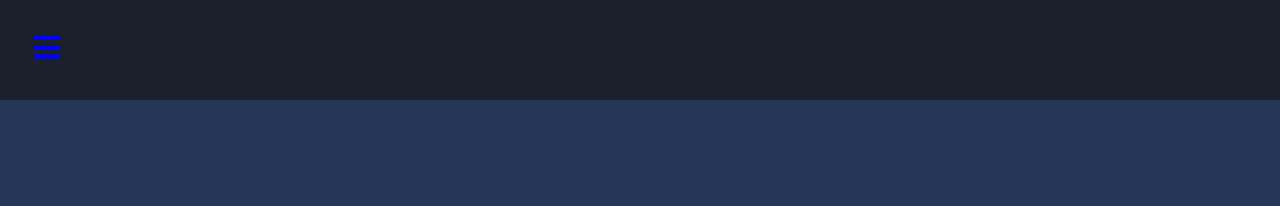
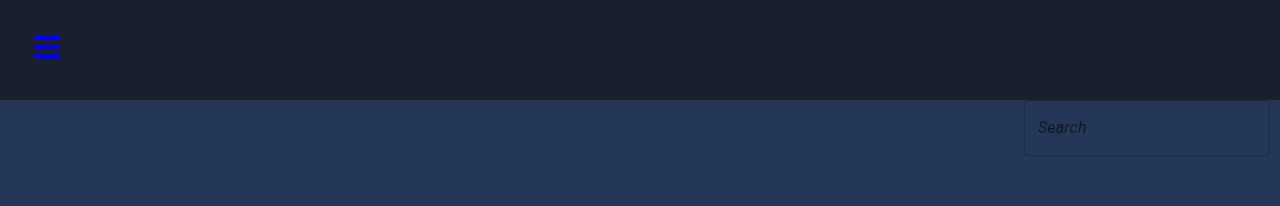
Before and after one commit to Pedro-Baruch/Project-recycle, a React (Vite) app in the folder FrontendPR/: page / in a window 1280 px wide. Shown: the top 206 px of the page. Built offline with nearby package versions, Linux system fonts and the light colour scheme.

Commit message:
Add-SearchBar /+css

```diff
--- a/FrontendPR/package.json
+++ b/FrontendPR/package.json
@@ -9,6 +9,9 @@
     "preview": "vite preview"
   },
   "dependencies": {
+    "@emotion/react": "^11.10.4",
+    "@emotion/styled": "^11.10.4",
+    "@mui/styled-engine": "^5.10.8",
     "axios": "^1.0.0",
     "react": "^18.2.0",
     "react-dom": "^18.2.0",
--- a/FrontendPR/src/App.tsx
+++ b/FrontendPR/src/App.tsx
@@ -2,11 +2,17 @@ import { Header } from "./Components/Header-Full/Header"
 
 import './assets/App.css'
 import Footer from "./Components/Footer"
+import SearchBar from "./Components/Search-Bar/Filter/searchBar"
+
+
+
+
 
 function App() {
 return(
 <main>
 <Header></Header>
+<SearchBar></SearchBar>
 <Footer></Footer>
 </main>)
 }
--- /dev/null
+++ b/FrontendPR/src/Components/Search-Bar/Filter/searchBar/index.tsx
@@ -0,0 +1,15 @@
+import './style.css'
+import TextField from "@mui/material/TextField";
+
+const SearchBar = () => {
+  return (
+      <div className="search">
+        <TextField
+          id="outlined-basic"
+          variant="outlined"
+          label="Search"
+        />
+      </div>
+  );
+};
+export default SearchBar;
--- /dev/null
+++ b/FrontendPR/src/Components/Search-Bar/Filter/searchBar/style.css
@@ -0,0 +1,24 @@
+.search{
+    width: 20%;
+
+    float: right;
+
+    font-style: italic;
+    color: #29627e;
+    font-family: Arial, Helvetica, sans-serif;
+}
+
+.search > p {
+    margin: .5rem;
+}
+
+
+
+
+
+
+
+
+
+
+/*https://dev.to/salehmubashar/search-bar-in-react-js-545l
--- a/package.json
+++ b/package.json
@@ -1,5 +1,8 @@
 {
   "dependencies": {
+    "@emotion/react": "^11.10.4",
+    "@emotion/styled": "^11.10.4",
+    "@mui/material": "^5.10.8",
     "react": "^18.2.0",
     "react-dom": "^18.2.0"
   },
```
Also changed, not shown: 2 other files (tests, documents, lock files or other folders).
